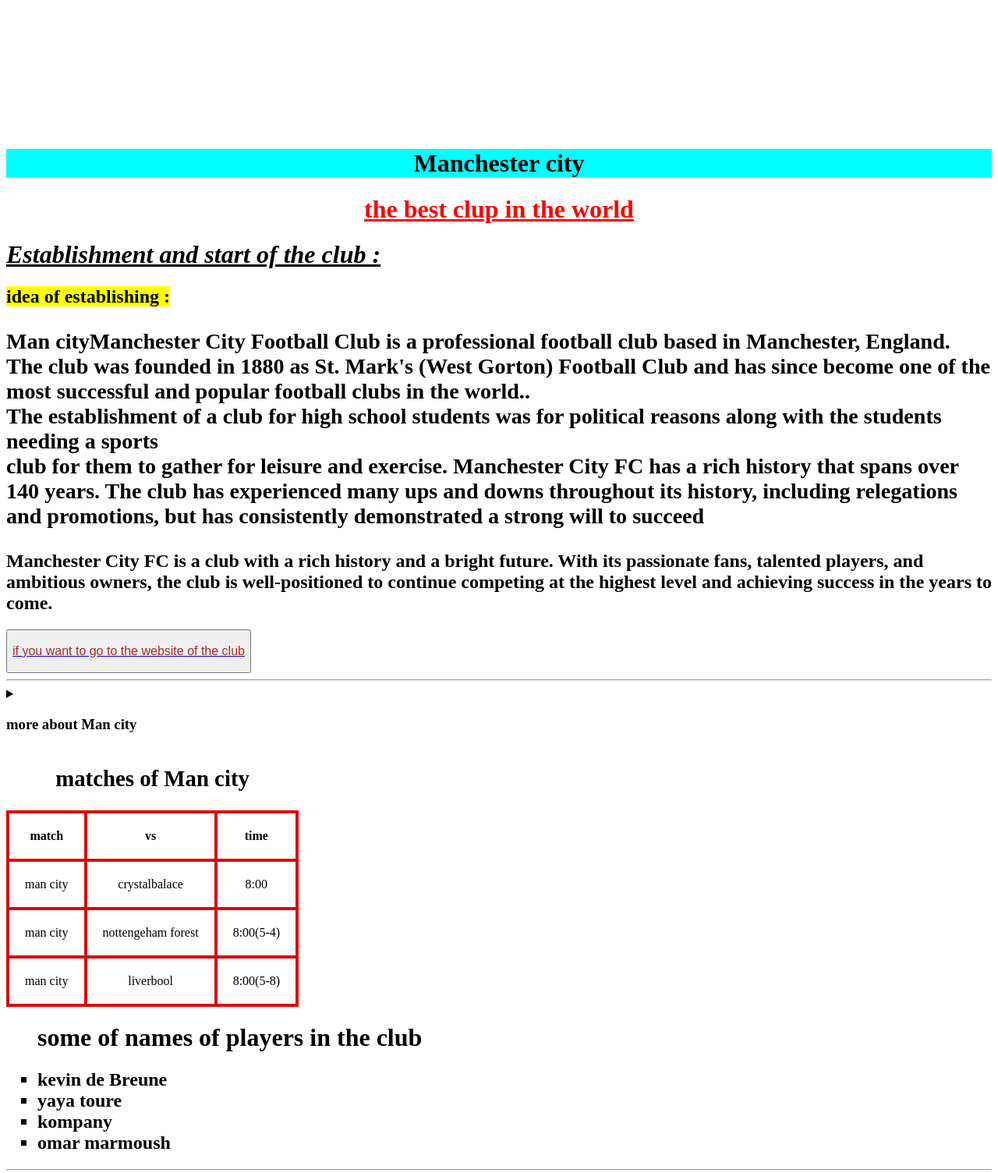
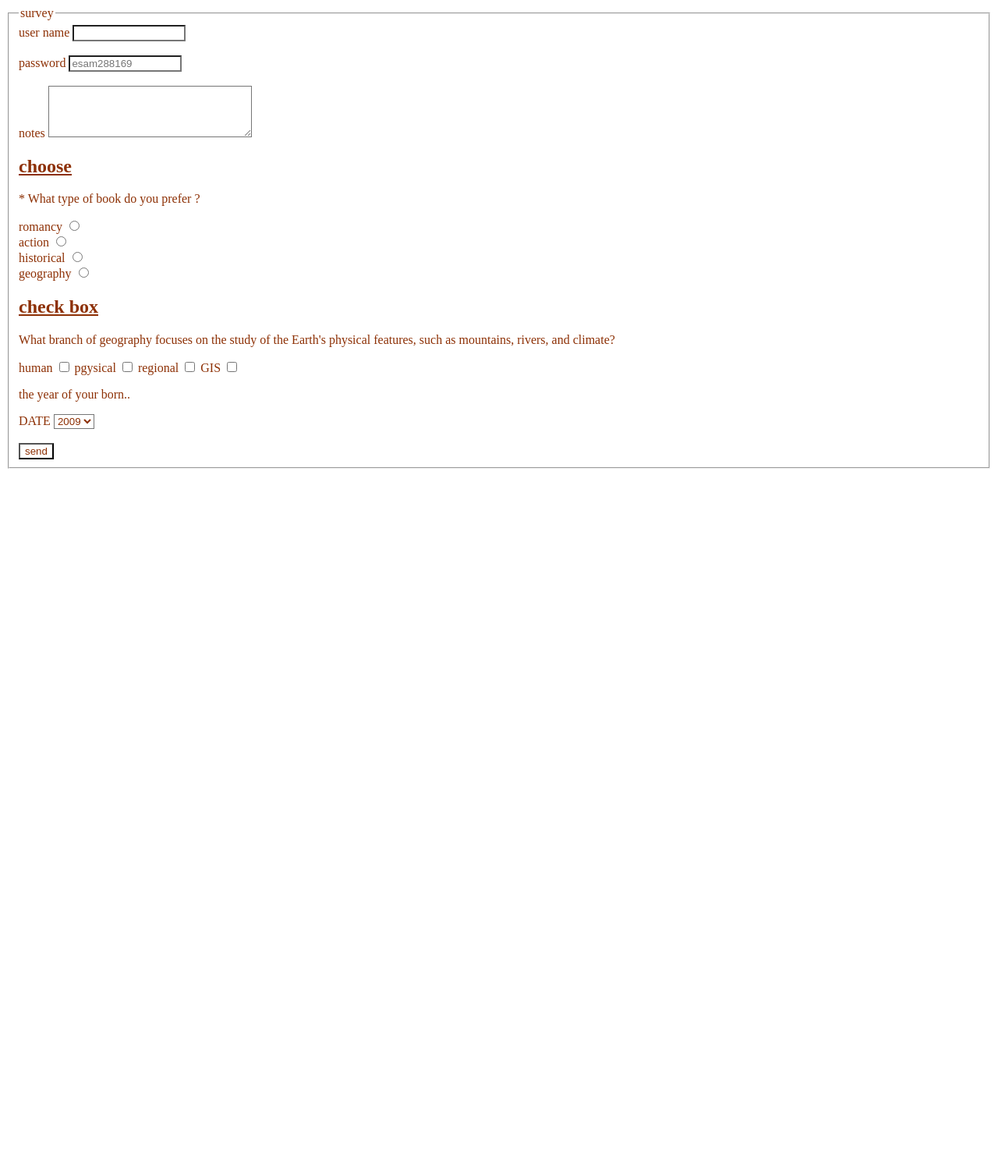
Before and after one commit to Mousa725/essam, a plain HTML site: page index.html in a window 1280 px wide. Shown: the top 1504 px of the page at 78% size. After the commit the page ends 800 px from the top, so only its background shows below. Drawn offline with Linux system fonts and the light colour scheme.

Commit message:
Add files via upload

```diff
--- a/index.html
+++ b/index.html
@@ -3,122 +3,89 @@
 <head>
     <meta charset="UTF-8">
     <meta name="viewport" content="width=device-width, initial-scale=1.0">
-    <title>Man city</title>
-    <link rel="stylesheet" href="style.css">
+    <title>geography</title>
+    <link rel="stylesheet" href="stylecss.css">
 </head>
-<body style="background-color: rgb(255, 255, 255);">
+<body>
+    <form method="post" >
+        <fieldset>
+            <legend>survey</legend>
+            <div>
+                <label for="user" >user name</label>
+            <input type="text" id="user" size="15" ></div>
+            <br>
+        <div>
+            <label for="pass" >password</label>
+            <input type="password" id="pass" size="15" placeholder="esam288169" required >
+        </div>
+<br>
+        <div>
+            <label for="notes" >notes</label>
+         <textarea name="notes" id="notes" cols="30" rows="4" required ></textarea>
+        </div>
 
-<header style="background-image: url(ee.jpg);">
+    <h2><u>choose</u></h2>
+    <p> * What type of book do you prefer ?</p>
+    <label for="1">romancy</label>
+    <input type="radio" id="1" name="level">
     <br>
-<br>
+    <label for="2">action  </label>
+    <input type="radio" id="2" name="level">
     <br>
+    <label for="3">historical </label>
+    <input type="radio" id="3" name="level">
     <br>
-    <br>
-    <br>
-    <br>
-    <br>
-    <br>
-</header>
-<h1 style="background-color: aqua; ; text-align: center; " >Manchester city</h1>
-<h1 style="color: red;text-align:center ;  margin: 5px"><u>the best clup in the world </u>
-</h1>
-<h1 style="font-style: oblique;"><u>Establishment and start of the club :</u></h1>
-<p><h2><mark> idea of establishing :</mark>  <b><h3>Man city</b>Manchester City Football Club is a professional football club based in Manchester, England. The club was founded in 1880 as St. Mark's (West Gorton) Football Club and has since become one of the most successful and popular football clubs in the world..<br>
-      The establishment of a club for high school students was for political reasons along with the students needing a sports<br>
-       club for them to gather for leisure and exercise.
-
-       Manchester City FC has a rich history that spans over 140 years. The club has experienced many ups and downs throughout its history, including relegations and promotions, but has consistently demonstrated a strong will to succeed
-</h3></h2>
-</p><h2>Manchester City FC is a club with a rich history and a bright future. With its passionate fans, talented players, and ambitious owners, the club is well-positioned to continue competing at the highest level and achieving success in the years to come.</h2>
+    <label for="4">geography </label>
+    <input type="radio" id="4" name="level">
+     <br>
 
 
-        <button><a href="https://en.wikipedia.org/wiki/Man city" target="_blank"> <p style="color: brown; font-size: larger;">if you want to go to the website of the club
-        </p> </a></button>
+<div>
 
-    <hr>
+    <h2> <u>check box</u>  </h2>
+     <p>What branch of geography focuses on the study of the Earth's physical features, such as mountains, rivers, and climate? </p>
+<label for="1">human</label>
+<input type="checkbox" id="1">
+<label for="2">pgysical</label>
+<input type="checkbox" id="2">
+<label for="3"> regional</label>
+<input type="checkbox" id="3">
+<label for="4" >GIS</label>
+<input type="checkbox" id="4">
 
-    <details><summary><h3>more about Man city</h3> </summary>
-      <h2>n recent years, Manchester City FC has experienced significant success, winning multiple Premier League titles, FA Cups, and League Cups. The club's success can be attributed to the vision and investment of its owners, as well as the hard work and dedication of its players and staff.
+<br>
+    <p>  the year of your born..   </p>
+    <label for="9">DATE</label>
+    <select  id="9">
+        <option value="">2009
+        </option>
+        <option value="">2011
+        </option>
+        <option value="">2012
+        </option>
+    </select>
 
-        Global Reach Manchester City FC has a global fan base and is considered one of the biggest clubs in the world. The club's success on the pitch has helped to increase its popularity and attract new fans from all over the world.
-    </h2>  </details>
+</div>
+   <br>
+<div>
+    <label for="submit" ></label>
+ <input type="submit" value="send" >
+</div>
 
-    <table>
-        <caption><b><h2>matches of Man city</h2></b></caption>
-        <tr>
-            <th> match</th>
-         <th>vs</th>
-          <th>time</th>
-        </tr>
-          <td>man city</td>
-<td>crystalbalace
-</td>
-<td>8:00</td>
-</tr>
-<tr>
-    <td>man city</td>
-    <td>nottengeham forest</td>
-    <td>8:00(5-4)</td>
-</tr>
-<tr>
-<td>man city</td>
-<td>liverbool
-</td>
-<td>8:00(5-8)</td>
-</tr>
+    </fieldset>
 
-<style>
-    table{border-collapse: collapse; text-align: center;
 
-    }
-    th,td {border: 4px solid rgb(219, 8, 8); padding: 20px;}
-    caption{font-size: larger;text-align: center;
+<br>
 
-    }
-</style>
-
-    </table>
-
-<ul type="square">
-    <h1>some of names of players in the club </h1>
-    <h2><li>kevin de Breune</li>
-    <li>yaya toure
-    </li>
-    <li>kompany</li>
-    <li>omar marmoush</li></h2>
-</ul>
-<hr>
-<ol type="A">
-    <h1>some of man city rival teams </h1>
-    <h2><li>zmalek</li>
-    <li>liverbool
-    </li>
-    <li>chelsea</li>
-    <li>manchester united</li></h2>
-</ol>
-<hr>
-<h1 style="text-align: center;"><u>some of logo's of the club</u></h1>
-<div id="man city" >
-    <div class="sub">
-     <img src="a.jpg"width=260></div>
-
-     <div class="sub">
-        <img src="b.jpg"width=320></div>
-
-        <div class="sub">
-            <img src="c.jpg"width=260></div>
+    </form>
 
 
 
-<style>
-    #man city { background-color: rgb(255, 0, 0);text-align: center;font-size: large; display: inline-block;
 
-    }
-   .sub{display: inline-block;margin: 3cm;}
-</style>
-<hr>
-
-<h1 style="text-align: center;"><u>A video with my fav goal</u>  </h1>
-<video src="v.mp4" autoplay controls text-align: center; width: 700px;"
+    <style>
+        *{
+            color: rgb(141, 48, 5); background-color: rgb(255, 255, 255);
+        }
+    </style>
 </body>
-</htm>
+</html>
```
